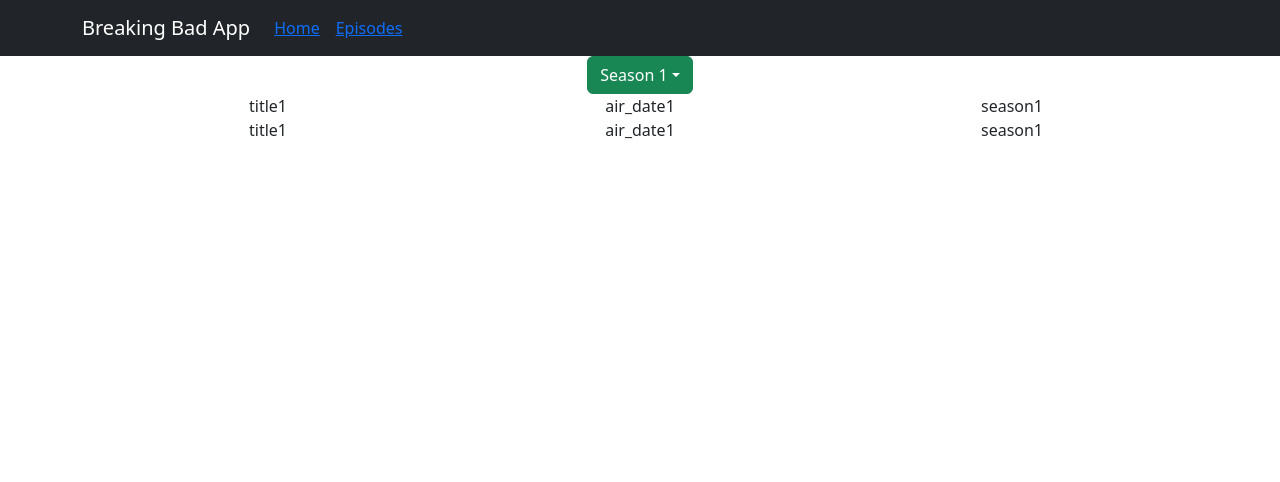
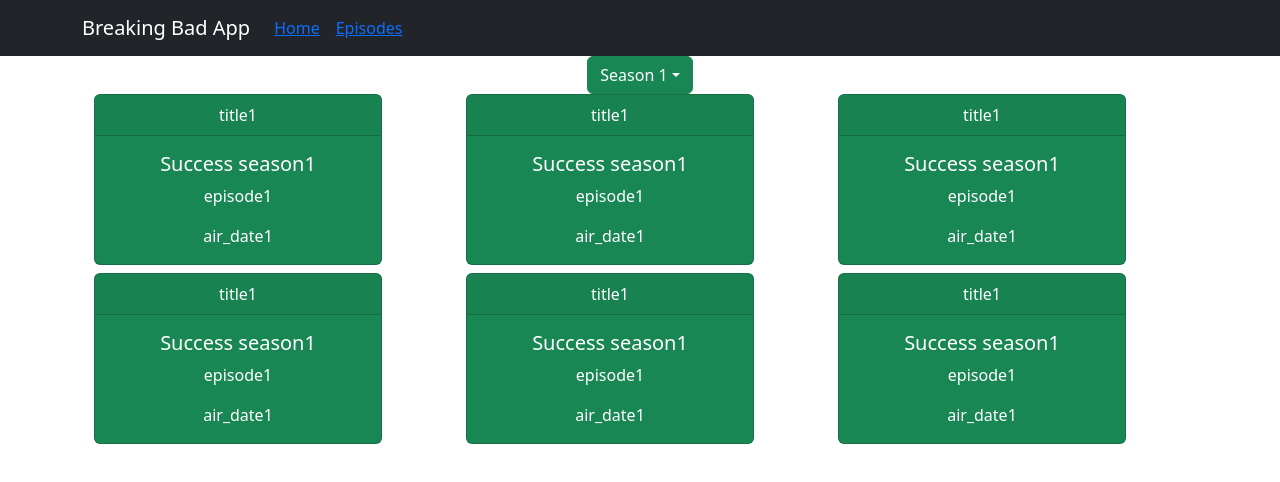
Before and after one commit to kamser/kams-breaking-bad-react, a React (Create React App) app: page /episodes in a window 1280 px wide. Shown: the top 482 px of the page. Built offline with nearby package versions, Linux system fonts and the light colour scheme.

Commit message:
set the basid UI structure for the Episodes page

```diff
--- a/src/Components/episodeItemCard.tsx
+++ b/src/Components/episodeItemCard.tsx
@@ -1,21 +1,36 @@
 import Button from 'react-bootstrap/Button';
 import Card from 'react-bootstrap/Card';
 import 'bootstrap/dist/css/bootstrap.min.css';
+import { EpisodeItemProps } from '../Utils/EpisodesInterfaces';
 
-function BasicExample() {
+const EpisodeItem = (props: EpisodeItemProps) => {
+    const {title, season, episode, air_date} = props.Episode;
   return (
-    <Card style={{ width: '18rem' }}>
-      <Card.Img variant="top" src="holder.js/100px180" />
-      <Card.Body>
-        <Card.Title>Card Title</Card.Title>
-        <Card.Text>
-          Some quick example text to build on the card title and make up the
-          bulk of the card's content.
-        </Card.Text>
-        <Button variant="primary">Go somewhere</Button>
-      </Card.Body>
-    </Card>
+    <>
+      {[
+        'Success',
+      ].map((variant) => (
+        <Card
+          bg={variant.toLowerCase()}
+          key={variant}
+          text={variant.toLowerCase() === 'light' ? 'dark' : 'white'}
+          style={{ width: '18rem' }}
+          className="mb-2"
+        >
+          <Card.Header>{title}</Card.Header>
+          <Card.Body>
+            <Card.Title>{variant} {season} </Card.Title>
+            <Card.Text>
+              {episode}
+            </Card.Text>
+            <Card.Text>
+              {air_date}
+            </Card.Text>
+          </Card.Body>
+        </Card>
+      ))}
+    </>
   );
 }
 
-export default BasicExample;
+export default EpisodeItem;
--- a/src/Components/episodeSectionContainer.tsx
+++ b/src/Components/episodeSectionContainer.tsx
@@ -4,6 +4,7 @@ import Container from 'react-bootstrap/Container';
 import Row from 'react-bootstrap/Row';
 import Col from 'react-bootstrap/Col';
 import { Episode } from '../Utils/EpisodesInterfaces';
+import EpisodeItem from './episodeItemCard';
 
 
 const testEpisodesDate: Array<Episode> = [
@@ -51,14 +52,14 @@ const EpisodeSectionContainer = () => {
         <>
            <Container>
                 <Row>
-                    <Col sm>{testEpisodesDate[0].title}</Col>
-                    <Col sm>{testEpisodesDate[2].air_date}</Col>
-                    <Col sm>{testEpisodesDate[3].season}</Col>
+                    <Col sm><EpisodeItem Episode={testEpisodesDate[0]}/></Col>
+                    <Col sm><EpisodeItem Episode={testEpisodesDate[1]}/></Col>
+                    <Col sm><EpisodeItem Episode={testEpisodesDate[2]}/></Col>
                 </Row>
                 <Row>
-                    <Col sm>{testEpisodesDate[4].title}</Col>
-                    <Col sm>{testEpisodesDate[5].air_date}</Col>
-                    <Col sm>{testEpisodesDate[1].season}</Col>
+                    <Col sm><EpisodeItem Episode={testEpisodesDate[3]}/></Col>
+                    <Col sm><EpisodeItem Episode={testEpisodesDate[4]}/></Col>
+                    <Col sm><EpisodeItem Episode={testEpisodesDate[5]}/></Col>
                 </Row>
             </Container>
         </>
--- a/src/Components/episodesFilter.tsx
+++ b/src/Components/episodesFilter.tsx
@@ -3,7 +3,7 @@ import { useState } from 'react';
 import Dropdown from 'react-bootstrap/Dropdown';
 import { seasonData } from '../Assets/episodesData';
 
-function EpisodesFilter() {
+const EpisodesFilter = () => {
 
     const [selectedSeason, setSelectedSeason] = useState<string | null>(seasonData.SeasonOne);
 
--- a/src/Utils/EpisodesInterfaces.tsx
+++ b/src/Utils/EpisodesInterfaces.tsx
@@ -4,3 +4,7 @@ export interface Episode {
     episode: string;
     air_date: string;
 }
+
+export interface EpisodeItemProps {
+    Episode: Episode
+}
```
Also changed, not shown: src/Assets/img/place_holder_image.jpg (added).
